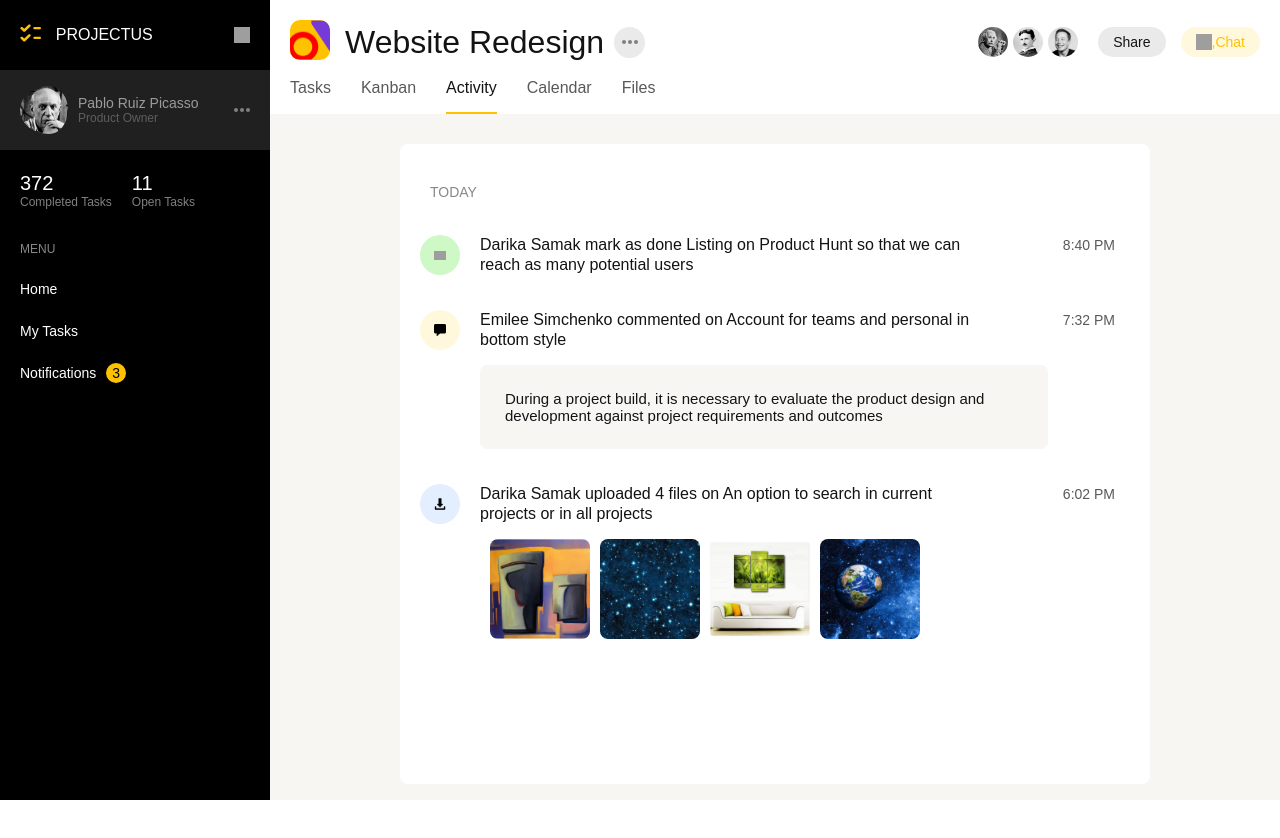
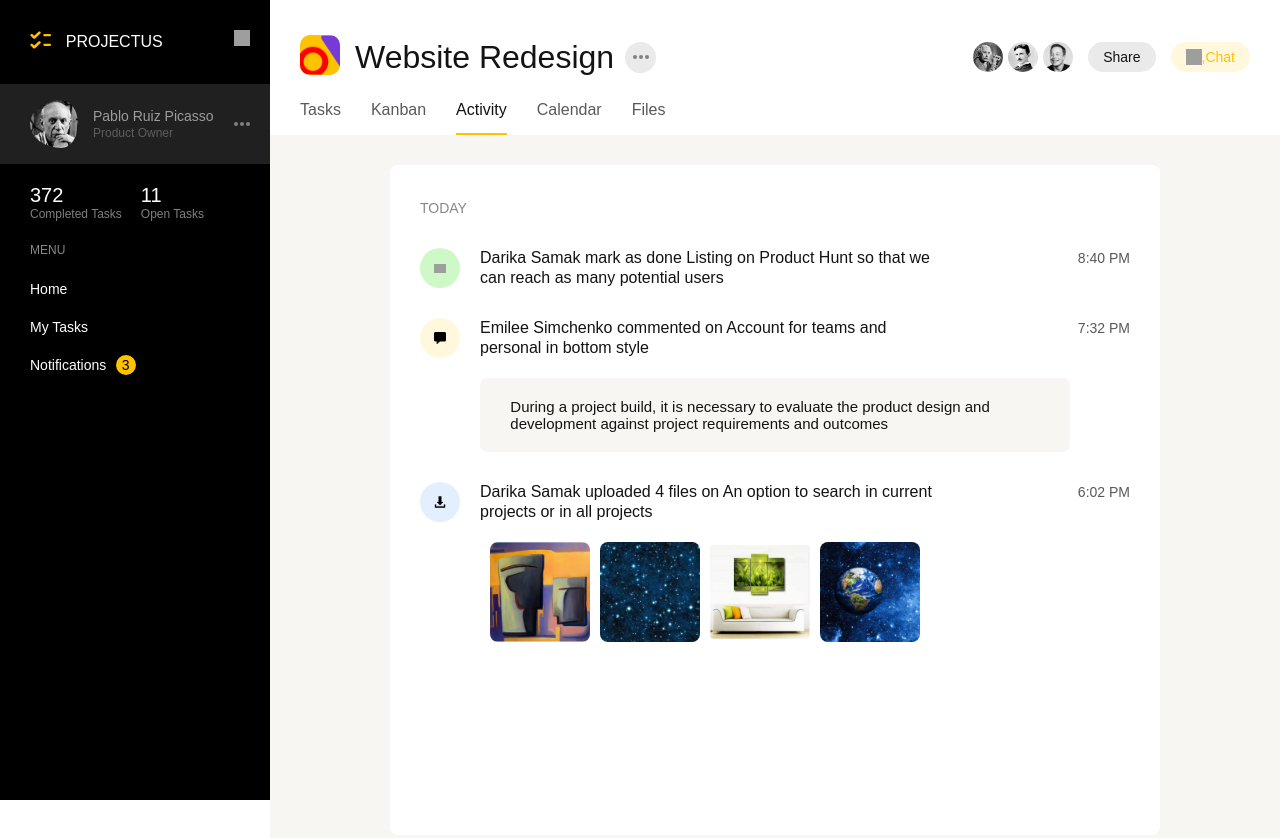
Before and after one commit to buhordenys/answer-buhor-to-task, a React (Create React App) app: page / in a window 1280 px wide. Shown: the top 838 px of the page. Before the commit the page ends 800 px from the top, so only its background shows below. Built offline with nearby package versions, Linux system fonts and the light colour scheme; grey boxes are pictures that could not be loaded; a web font is replaced by a local one.

Commit message:
pixel perfect

```diff
--- a/src/components/Content/content.scss
+++ b/src/components/Content/content.scss
@@ -4,6 +4,7 @@
   align-items: flex-start;
   justify-content: center;
   padding-top: 30px;
+  padding-bottom: 120px;
   background-color: #F7F6F3;
 
   .content-tab {
@@ -13,7 +14,7 @@
     height: 600px;
     border-radius: 8px;
     background-color: #FFFFFF;
-    padding: 20px
+    padding: 35px 30px;
   }
 }
 
--- a/src/components/ContentTab/contentTab.scss
+++ b/src/components/ContentTab/contentTab.scss
@@ -9,7 +9,8 @@
   flex-direction: row;
   flex-wrap: wrap;
   align-items: flex-start;
-  padding-top: 20px;
+  margin: 0 auto 30px 0;
+
 
   .icon-in-round {
     width: 12px;
@@ -17,37 +18,37 @@
 
   .mark {
     width: 8%;
-    margin: 0 auto 15px 10px;
+    margin: 0 auto 2px 0;
     opacity: 0.5;
     font-size: 14px;
   }
   .text {
-    width: 70%;
-    margin: 0 auto 15px 20px;
+    width: 64%;
     font-size: 16px;
     line-height: 20px;
+    margin-left: 20px;
   }
   .time {
     width: 8%;
     height: 20px;
-    margin: 0 15px 15px auto;
+    margin: 0 0 15px auto;
     opacity: 0.7;
     font-size: 14px;
     text-align: right;
     line-height: 20px;
   }
   .answer {
-    width: 73%;
+    width: 77%;
     border-radius: 7px;
     background-color: #F7F6F3;
-    padding: 25px;
-    margin: 0 auto 15px 60px;
+    padding: 20px 30px;
+    margin: 20px 8.5% 0 8.5%;
     font-size: 15px;
   }
   .answer-img {
     width: 65%;
     border-radius: 7px;
-    margin: 0 auto 15px 70px;
+    margin: 20px auto 15px 70px;
 
     .img {
       width: 100px;
--- a/src/components/Header/header.scss
+++ b/src/components/Header/header.scss
@@ -2,15 +2,15 @@
   display: flex;
   flex-direction: column;
   flex-wrap: wrap;
-  height: 20%px;
-  padding: 20px 20px 0 20px;
+  height: 136px;
+  padding: 0 30px;
 }
 
 .header-top {
   display: flex;
   flex-direction: row;
-  flex: 1;
   justify-content: space-between;
+  margin: 35px 0 22px 0;
 
   .header-inside1 {
     display: flex;
@@ -47,7 +47,7 @@
       height: 17px;
       background: #EAEAEA;
       border-radius: 50%;
-      margin: 0 10px;
+      margin: 0 11px;
       padding: 7px;
       cursor: pointer;
     }
@@ -60,7 +60,10 @@
         border-radius: 50%;
         height: 30px;
         width: 30px;
+      }
+      .photo:not(:last-child) {
         margin: 0 5px 0 0;
+
       }
     }
   }
@@ -71,7 +74,7 @@
   flex-direction: row;
 
   .tabs-item {
-    padding: 15px 0;
+    padding: 0 0 14px 0;
     cursor: pointer;
     opacity: 0.7;
     color: #131313;
--- a/src/components/Sidebar/index.js
+++ b/src/components/Sidebar/index.js
@@ -41,7 +41,7 @@ const Sidebar = () => {
                         <div className="info-name">
                             Pablo Ruiz Picasso
                         </div>
-                        <div className="info-position info-footer">
+                        <div className="info-footer">
                             Product Owner
                         </div>
                     </div>
--- a/src/components/Sidebar/sidebar.scss
+++ b/src/components/Sidebar/sidebar.scss
@@ -18,8 +18,9 @@ $sidebar-color-text: #FFFFFF;
   display: flex;
   align-items: center;
   overflow: hidden;
-  height: 70px;
+  height: 84px;
   margin: 0 20px;
+  padding-left: 10px;
 
   .sidebar-logo-name {
     display: flex;
@@ -34,7 +35,7 @@ $sidebar-color-text: #FFFFFF;
     position: relative;
     display: flex;
     justify-content: space-between;
-    align-items: center;
+    align-items: flex-start;
     flex: 1;
 
     .sidebar-name {
@@ -77,7 +78,7 @@ $sidebar-color-text: #FFFFFF;
   align-items: center;
   height: 80px;
   background: #202020;
-  padding: 0 20px;
+  padding: 0 20px 0 30px;
 
   .user-dots {
     display: flex;
@@ -99,24 +100,22 @@ $sidebar-color-text: #FFFFFF;
     width: 48px;
     height: 48px;
     border-radius: 50%;
-    padding-right: 10px;
+    padding-right: 15px;
   }
   .info-name {
     font-size: 14px;
+    margin-bottom: 2px;
   }
 }
-
-
 
 .statistic {
   display: flex;
   justify-content: flex-start;
   align-items: center;
-  height: 80px;
-  padding: 0 20px;
+  padding: 20px 20px 20px 30px;
 
   .statistic-quantity {
-    margin-right: 20px;
+    margin-right: 19px;
     .quantity {
       font-size: 20px;
     }
@@ -128,15 +127,17 @@ $sidebar-color-text: #FFFFFF;
   flex-direction: column;
   justify-content: flex-start;
   align-items: flex-start;
+  padding: 0 20px 0 30px;
   font-size: 14px;
   flex: 1;
   line-height: 22px;
 
   .menu {
-    margin: 10px auto 10px 20px;
+    margin-bottom: 16px;
     cursor: pointer;
   }
   .sidebar-active {
+    margin-bottom: 18.6px;
     font-size: 12px;
     color: #878787;
     line-height: 18px;
@@ -153,7 +154,7 @@ $sidebar-color-text: #FFFFFF;
     }
 
     .notifications-new {
-      margin-left: 10px;
+      margin-left: 9.3px;
     }
   }
 }
@@ -229,6 +230,7 @@ $sidebar-color-text: #FFFFFF;
 
     .sidebar-menu {
       font-size: 12px;
+      padding: 0 10px 0 15px;
 
       .sidebar-active {
         font-size: 12px;
```
